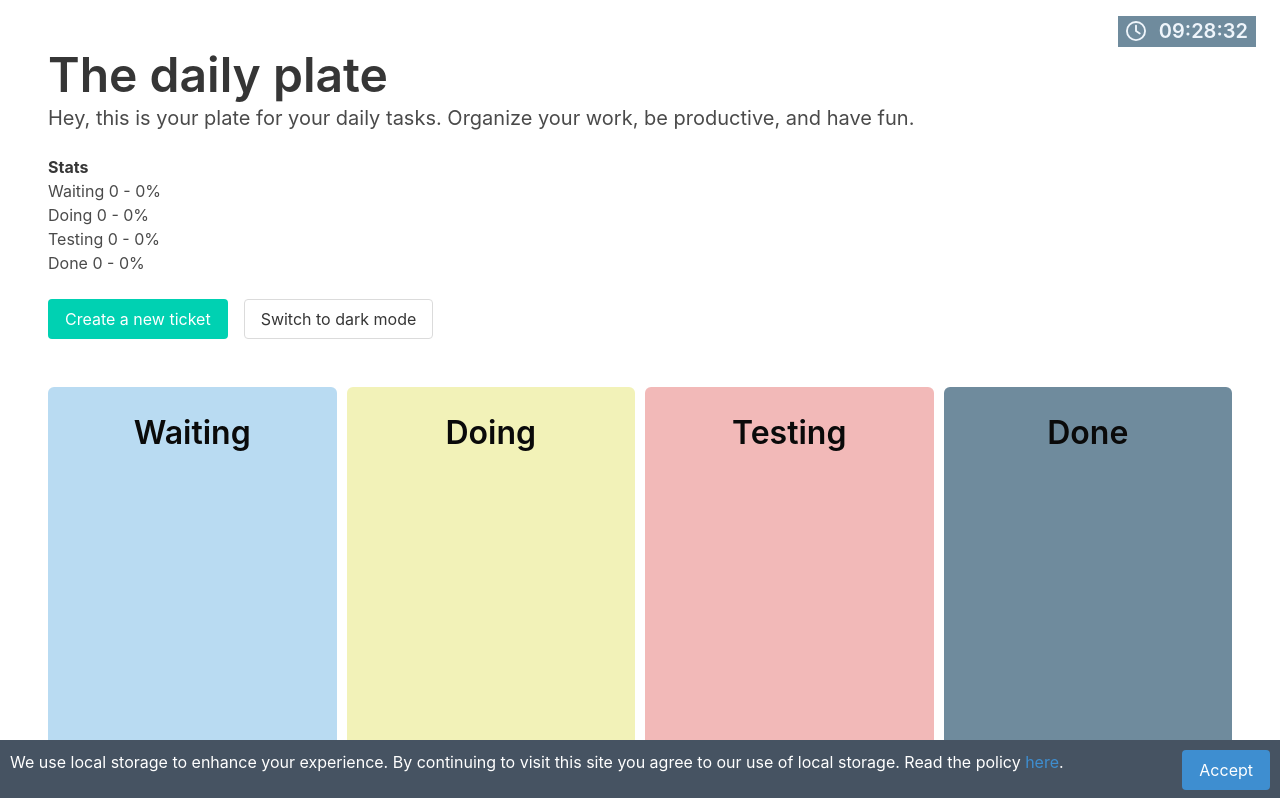
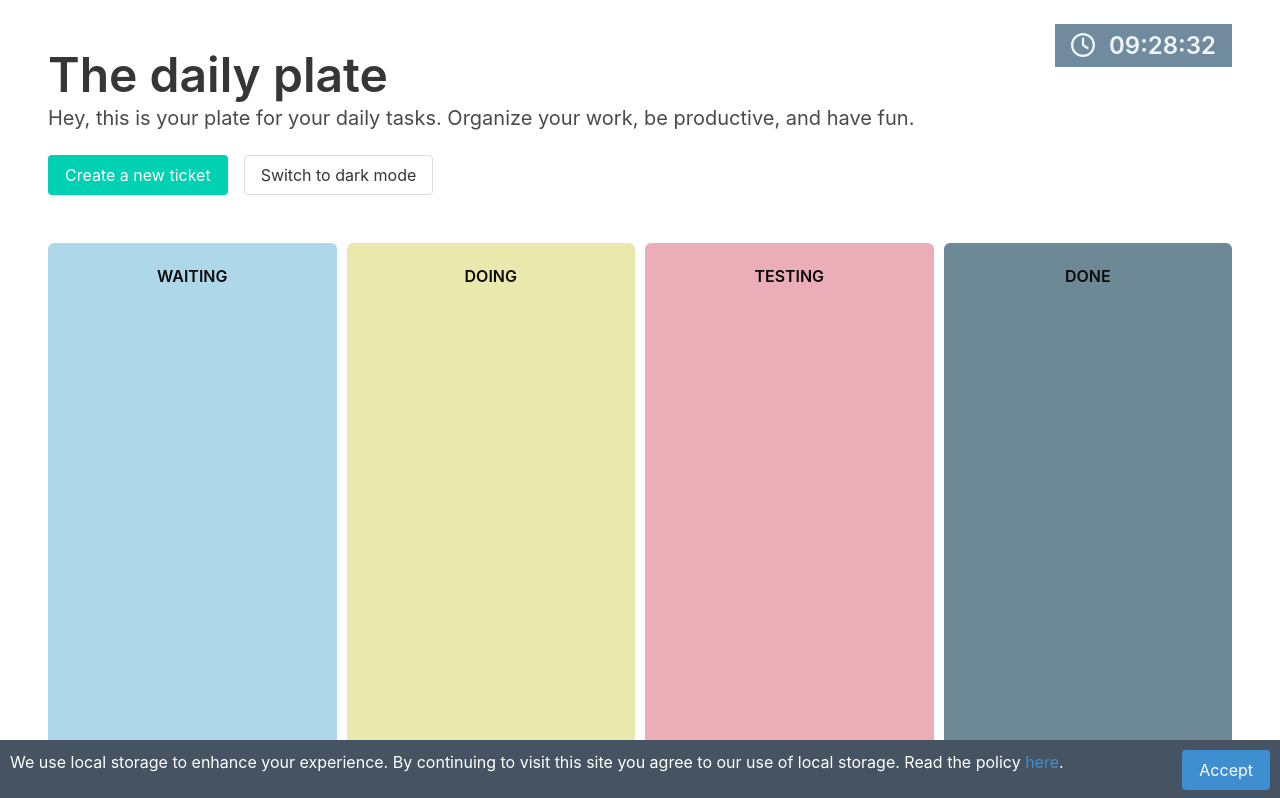
Before and after one commit to pas-gitvn/daily-plate, a React (Create React App) app: page / in a window 1280 px wide. Shown: the top 798 px of the page. Built offline with nearby package versions, Linux system fonts and the light colour scheme.

Commit message:
update ticket content - multilines, minor updates

```diff
--- a/public/index.html
+++ b/public/index.html
@@ -14,7 +14,7 @@
       user's mobile device or desktop. See https://developers.google.com/web/fundamentals/web-app-manifest/
     -->
     <link rel="manifest" href="%PUBLIC_URL%/manifest.json" />
-    <title>React App</title>
+    <title>The daily plate</title>
   </head>
   <body>
     <noscript>You need to enable JavaScript to run this app.</noscript>
--- a/src/App.scss
+++ b/src/App.scss
@@ -11,13 +11,13 @@ blockquote {
 
 .current-time {
   position: absolute;
-  top: 1rem;
+  top: 1.5rem;
   right: 1.5rem;
-  padding: 0.25rem 0.5rem;
+  padding: 0.5rem 1rem;
   background-color: #6f8b9d;
   span {
     display: inline-block;
-    min-width: 92px;
+    min-width: 112px;
   }
 }
 
@@ -31,7 +31,7 @@ blockquote {
     background: rgba(255, 255, 255, 0.3);
   }
   &:first-of-type {
-    margin-top: 28px;
+    margin-top: 24px;
   }
   &:not(:last-child) {
     margin-bottom: 12px;
@@ -125,6 +125,9 @@ blockquote {
 }
 
 @media screen and (min-width: 1024px) {
+  .current-time {
+    right: 3rem;
+  }
   .footer {
     padding: 1.5rem 3rem;
   }
--- a/src/components/datetime/Time.tsx
+++ b/src/components/datetime/Time.tsx
@@ -27,7 +27,7 @@ const Time = (props:AProps) => {
   return (
     <div>
       {time &&
-        <span className="current-time title is-5 has-text-info-light">
+        <span className="current-time title is-4 has-text-info-light">
           <FontAwesomeIcon icon={faClock} /> <span className='pl-2'>{time}</span>
         </span>
       }
--- a/src/components/grid/GridColumn.module.css
+++ b/src/components/grid/GridColumn.module.css
@@ -1,15 +1,15 @@
 .grid__column-waiting {
-  background: #b9dbf2;
+  background: #aed8ea;
 }
 
 .grid__column-doing {
-  background: #f2f2b8;
+  background: #ebe8ae;
 }
 
 .grid__column-testing {
-  background: #f2b9b8;
+  background: #ebaeb8;
 }
 
 .grid__column-done {
-  background: #6f8b9d;
+  background: #6d8996;
 }
--- a/src/components/grid/GridColumn.tsx
+++ b/src/components/grid/GridColumn.tsx
@@ -35,7 +35,7 @@ const GridColumn = (props:AProps) => {
         onDragEnter={props.onDragEnter}
         onDragLeave={props.onDragLeave}
       >
-        <h3 className="title is-3 mt-4 mb-4 has-text-centered has-text-black is-unselectable">{props.name}</h3>
+        <h3 className="title is-6 mt-3 mb-3 has-text-centered has-text-black is-uppercase	is-unselectable">{props.name}</h3>
         {filteredTickets.map((ticket) => (
           <Ticket key={ticket.id} id={ticket.id} onEdit={props.onEditTicket} onDragStart={props.onDragStart} onDragEnd={props.onDragEnd} title={ticket.title} content={ticket.content} />
         ))}
--- a/src/components/sections/Header.tsx
+++ b/src/components/sections/Header.tsx
@@ -21,7 +21,7 @@ const Header = (props:Aprops) => {
     <section className="plate__header section">
       <h1 className="title is-1">{t('plate.title')}</h1>
       <p className="subtitle">{t('plate.subtitle')}</p>
-      {props.children}
+      {/* {props.children} */}
       <button className="button is-primary" onClick={props.modalOpenHandler}>{t('ticket.create')}</button>
       <button className="button toogle-dark" onClick={toogleDarkMode}>
         {isDarkMode ? t('lightmode') : t('darkmode')}
--- a/src/components/ticket/Ticket.module.scss
+++ b/src/components/ticket/Ticket.module.scss
@@ -17,10 +17,12 @@
 
 .toggle-content {
   position: absolute;
+  display: inline-block;
   right: 0;
   bottom: 0;
   width: 100%;
   height: 32px;
+  line-height: 4px;
   font-size: 24px;
   text-align: center;
   border-top-left-radius: 0;
@@ -30,6 +32,7 @@
 .ticket__number {
   position: relative;
   padding-left: 16px;
+  color: #6d8996;
   &:before {
     content: '';
     position: absolute;
--- a/src/components/ticket/Ticket.tsx
+++ b/src/components/ticket/Ticket.tsx
@@ -40,12 +40,17 @@ const Ticket = (props: Props) => {
         <FontAwesomeIcon icon={faEdit} />
       </span>
       <span className={styles.ticket__number}>Ticket {props.id}</span>
-      <p className='is-size-5'> {props.title}</p>
+      <p className='is-size-5 mt-2'> {props.title}</p>
 
       <span className={`button is-light ${styles['toggle-content']}`} onClick={handleOnClick}>{detailsIcon}</span>
       {detailsStatus && <div className="ticket-details">
         <div className='mt-2'>
-          {props.content}
+        {props.content?.split('\n').map((line, index, array) => (
+          <React.Fragment key={index}>
+            {line}
+            {index < array.length - 1 && <br />}
+          </React.Fragment>
+        ))}
         </div>
       </div>}
     </div>
--- a/src/locales/en/translations.json
+++ b/src/locales/en/translations.json
@@ -10,7 +10,7 @@
       "whatis": "What is a cookie ?",
       "info": "A browser cookie, also known as an HTTP cookie or web cookie, is a small piece of data stored on the user's computer by the web browser while browsing a website."
     },
-    "created": "Created in 2023, mail the author",
+    "created": "Created with React, TypeScript and Bulma, mail the author",
     "data": {
       "title": "Data gathering",
       "info": "We don't use any third party services or mechanisms for gathering and processing data. The only data used in the platform is the one you provide by creating tickets. The tickets data is saved on your machine by using local storage and it is not send anywhere or visible for anyone else."
```
